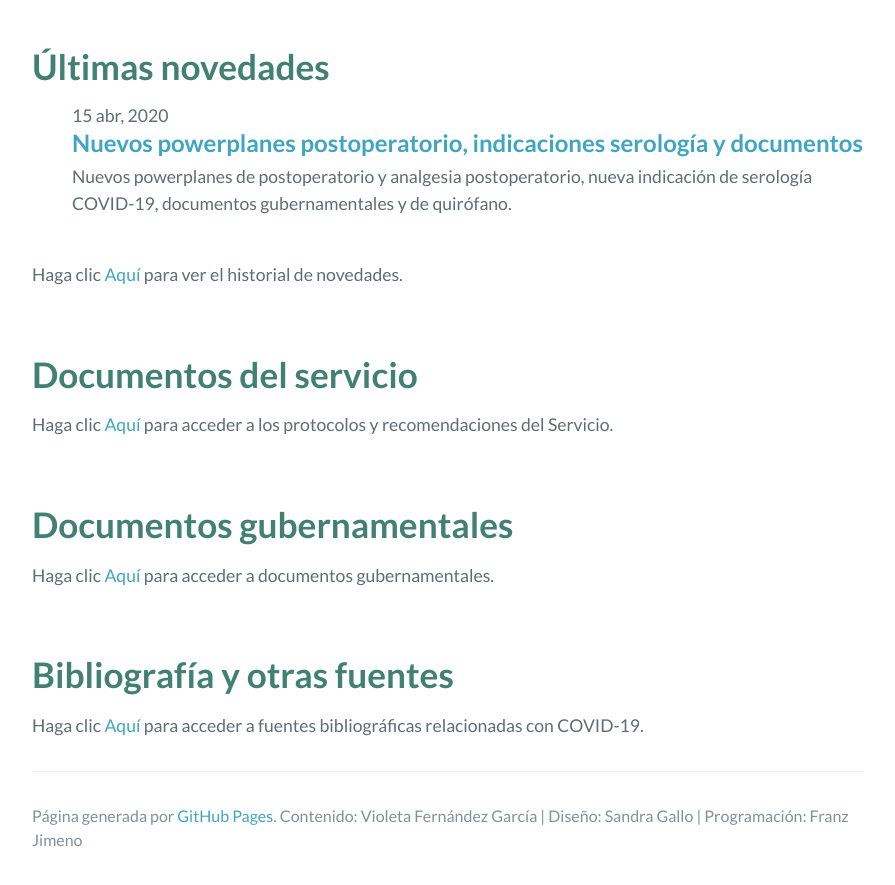
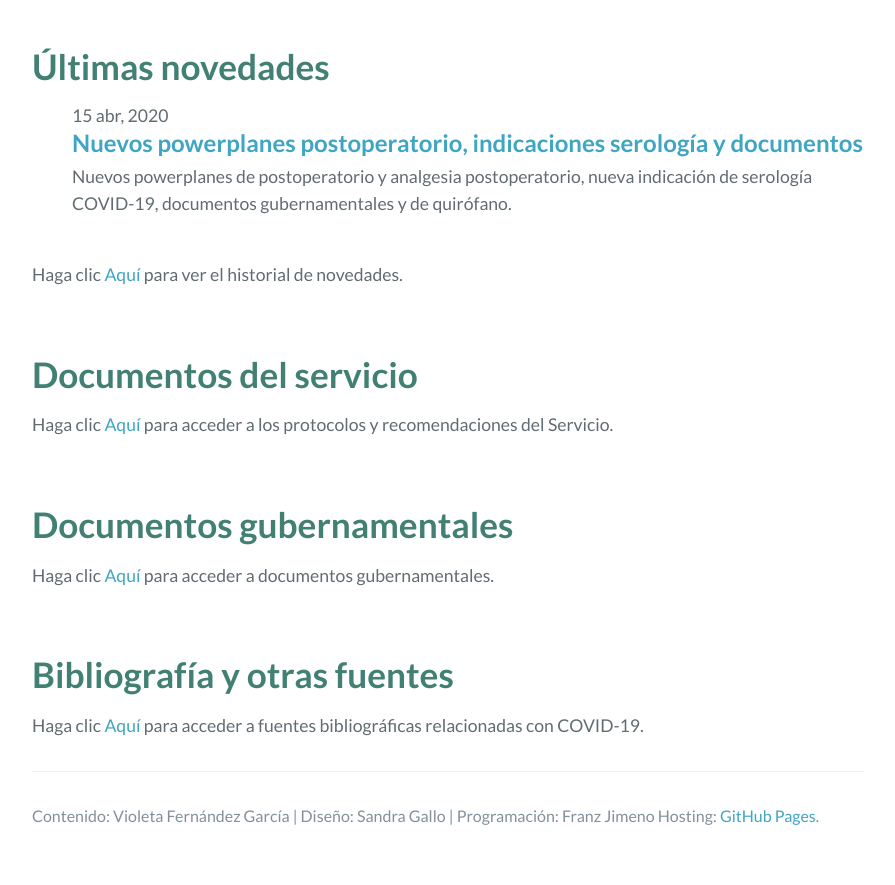
Before and after one commit to anrhuca/anrhuca.github.io, a Jekyll site: the page built from index.md, in a window 1280 px wide and 900 px high, scrolled down 1966 px. Shown: the top 885 px of the window, without its empty margins (192-1087 px from the left). Built offline with Jekyll 4.4.1, drawn with Linux system fonts in a browser that asks for light colours.

Commit message:
Reajusto pie de página

```diff
--- a/_layouts/default.html
+++ b/_layouts/default.html
@@ -32,8 +32,8 @@
         {% if site.github.is_project_page %}
           <!--<span class="site-footer-owner"><a href="{{ site.github.repository_url }}">{{ site.github.repository_name }}</a> es mantenida por <a href="{{ site.github.owner_url }}">{{ site.github.owner_name }}</a>.</span>-->
         {% endif %}
-        <span class="site-footer-credits">Página generada por <a href="https://pages.github.com">GitHub Pages</a>.</span>
         <span class="site-footer-credits"> Contenido: Violeta Fernández García | Diseño: Sandra Gallo | Programación: Franz Jimeno</span>
+        <span class="site-footer-credits">Hosting: <a href="https://pages.github.com">GitHub Pages</a>.</span>
       </footer>
     </section>
 
```
